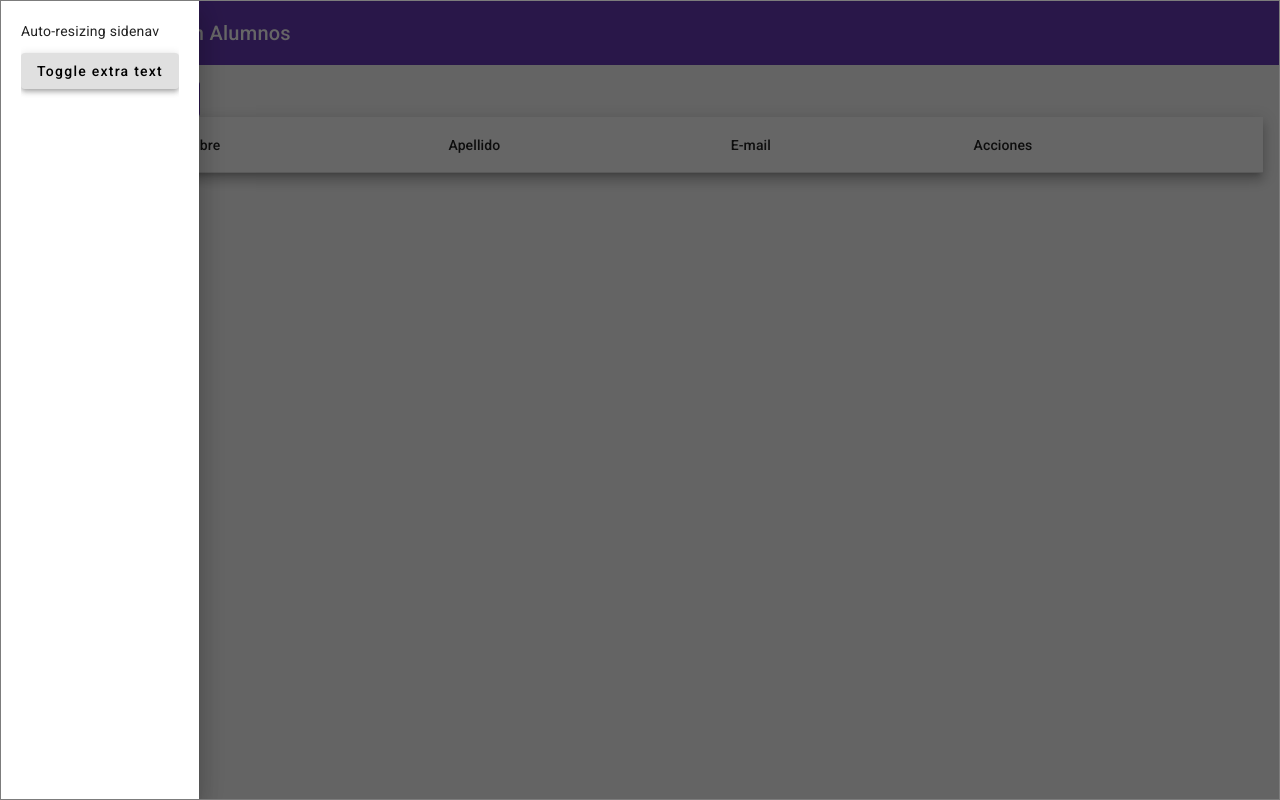
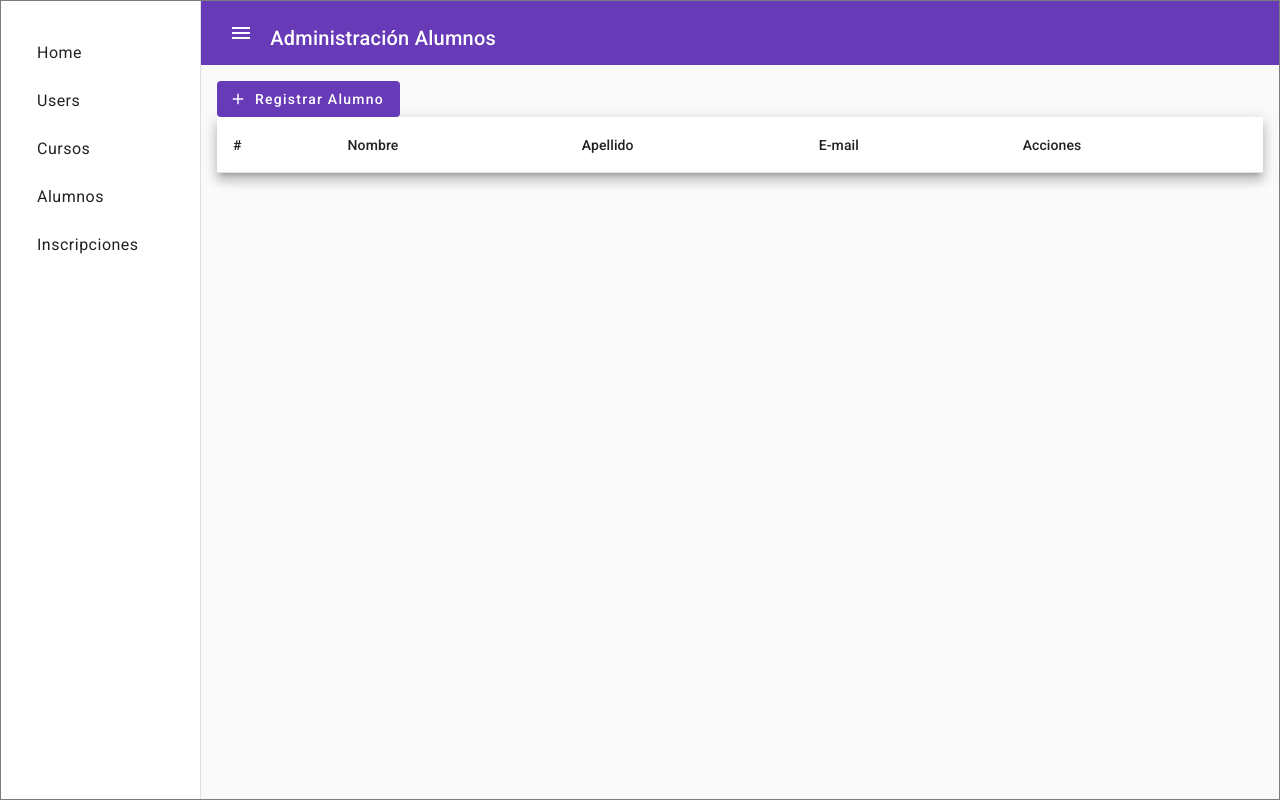
Before and after one commit to camilosamsonj/3pf-Samson, an Angular app: page / in a window 1280 px wide. Both pictures are taken after a click on the button "menu". Built offline with nearby package versions, Linux system fonts and the light colour scheme.

Commit message:
se separó el componente toolbar y sidebar

```diff
--- /dev/null
+++ b/src/app/dashboard/components/sidebar/sidebar.component.html
@@ -0,0 +1,20 @@
+
+<mat-nav-list>
+
+    <mat-list-item>
+        <a>Home</a>
+    </mat-list-item>
+    <mat-list-item>
+        <a>Users</a>
+    </mat-list-item>
+    <mat-list-item>
+        <a>Cursos</a>
+    </mat-list-item>
+    <mat-list-item>
+        <a>Alumnos</a>
+    </mat-list-item>
+    <mat-list-item>
+        <a>Inscripciones</a>
+    </mat-list-item>
+
+</mat-nav-list>
--- /dev/null
+++ b/src/app/dashboard/components/toolbar/toolbar.component.html
@@ -0,0 +1,22 @@
+   <!--TOOLBAR-->
+   <mat-toolbar
+   color="primary"
+   >
+    <div>
+        <button mat-icon-button
+        (click)="toggleSidebar.emit()"
+        class="example-icon"
+        aria-label="Example icon-button with menu icon"
+        >
+          <mat-icon>menu</mat-icon>
+        </button>
+        <span> Administración Alumnos </span>
+
+    </div>
+
+
+
+
+
+  </mat-toolbar>
+  <!-- /TOOLBAR-->
--- /dev/null
+++ b/src/app/dashboard/components/toolbar/toolbar.component.ts
@@ -0,0 +1,11 @@
+import { Component, EventEmitter, Output } from '@angular/core';
+
+@Component({
+  selector: 'app-toolbar',
+  templateUrl: './toolbar.component.html',
+  styleUrls: ['./toolbar.component.scss']
+})
+export class ToolbarComponent {
+  @Output()
+  toggleSidebar = new EventEmitter();
+}
--- a/src/app/dashboard/dashboard.component.html
+++ b/src/app/dashboard/dashboard.component.html
@@ -1,24 +1,18 @@
 <mat-drawer-container class="example-container" autosize>
 
+  <!--SIDEBAR -->
+  <mat-drawer style="width: 200px"
+  [opened]="showSidebar"
+  #drawer
+  class="example-sidenav"
+  mode="side"
+  position="start"
+  >
+  <app-sidebar></app-sidebar>
+  </mat-drawer>
+ <!--/SIDEBAR -->
  <!--TOOLBAR-->
-    <mat-toolbar color="primary">
-        <button mat-icon-button (click)="drawer.toggle()" class="example-icon" aria-label="Example icon-button with menu icon">
-          <mat-icon>menu</mat-icon>
-        </button>
-        <span>Administración Alumnos </span>
-        <span class="example-spacer"></span>
-      </mat-toolbar>
-      <!-- /TOOLBAR-->
-
-      <!--SIDEBAR-->
-    <mat-drawer #drawer class="example-sidenav" mode="over">
-      <p>Auto-resizing sidenav</p>
-      <p *ngIf="showFiller">Lorem, ipsum dolor sit amet consectetur.</p>
-      <button (click)="showFiller = !showFiller" mat-raised-button>
-        Toggle extra text
-      </button>
-    </mat-drawer>
-    <!-- /SIDEBAR-->
+  <app-toolbar (toggleSidebar)="showSidebar = !showSidebar"></app-toolbar>
 
   <!--CONTENIDO-->
   <div class="example-sidenav-content">
--- a/src/app/dashboard/dashboard.component.ts
+++ b/src/app/dashboard/dashboard.component.ts
@@ -6,5 +6,5 @@ import { Component } from '@angular/core';
   styleUrls: ['./dashboard.component.scss']
 })
 export class DashboardComponent {
-  showFiller = false;
+  showSidebar = false;
 }
```
Also changed, not shown: src/app/dashboard/components/sidebar/sidebar.component.ts (added, +10 -0 lines), src/app/dashboard/dashboard.module.ts (+7 -0 lines), src/app/dashboard/components/sidebar/sidebar.component.scss (added), src/app/dashboard/components/toolbar/toolbar.component.scss (added). Lines whose indentation alone changed are shown as unchanged.
